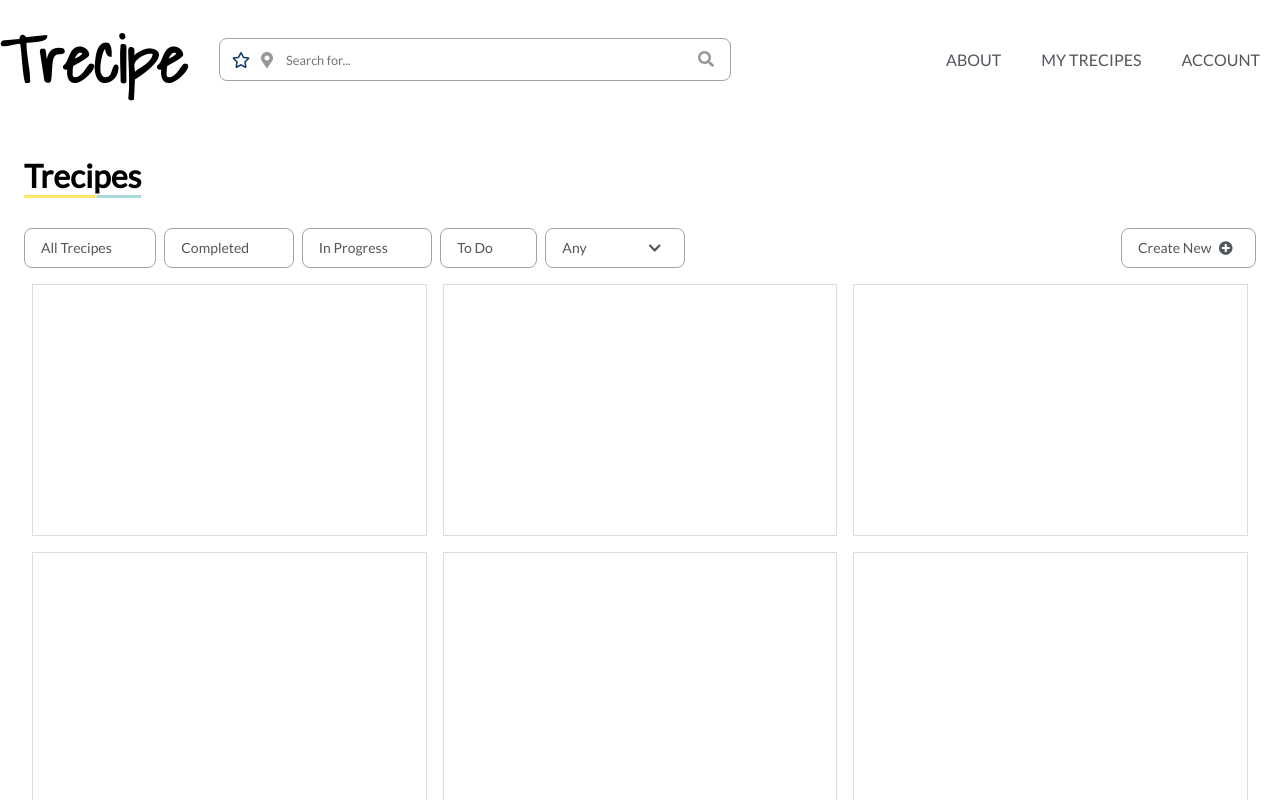
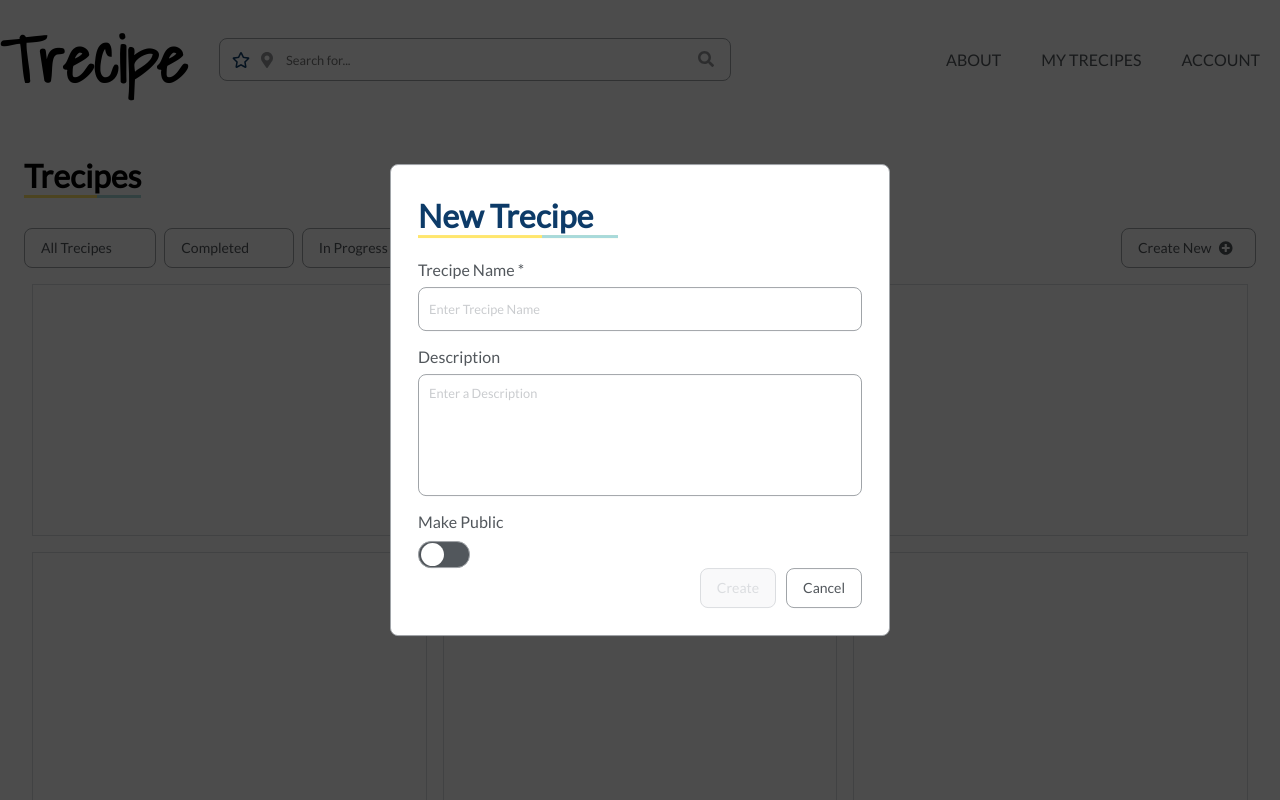
Before and after one commit to shizuko-akamoto/Trecipe, a React (Create React App) app: page / in a window 1280 px wide. Both pictures are taken after a click on the button "Create New". Shown: the top 800 px of the page. Built offline with nearby package versions, Linux system fonts and the light colour scheme.

Commit message:
* Integrate AddPopup to MyTrecipes page, implement modal and modal overlay

```diff
--- a/src/MyTercipes.tsx
+++ b/src/MyTercipes.tsx
@@ -13,18 +13,30 @@ interface MyTrecipesState {
     addPopupOpen: boolean;
 }
 
-export class MyTrecipes extends React.Component<{}, MyTrecipesState>{
+export class MyTrecipes extends React.Component<{}, MyTrecipesState> {
     private static contextFilters: string[] = ["All Trecipes", "Completed", "In Progress", "To Do"];
 
     private renderAddPopup = () => {
         this.setState({addPopupOpen: true})
     };
 
+    private closeAddPopup = (e: React.MouseEvent<HTMLElement>) => {
+        this.setState({addPopupOpen: false})
+    };
+
+    private createTrecipe = (e: React.MouseEvent<HTMLElement>, name: string, description: string) => {
+        this.closeAddPopup(e)
+    };
+
+    public readonly state: MyTrecipesState = {
+        addPopupOpen: false
+    };
+
     render() {
         return (<div>
                 <Header/>
-                <div className="body-wrapper">
-                    <body className="body">
+                <div className="content-wrapper">
+                    <div className="content">
                     <h1 className="page-title">Trecipes</h1>
                     <div className="buttons-wrapper">
                         <ul className="context-filters">
@@ -47,9 +59,13 @@ export class MyTrecipes extends React.Component<{}, MyTrecipesState>{
                             <div className="card-item" key={index}><TrecipeCard/></div>
                         ))}
                     </div>
-                    </body>
+                    {this.state.addPopupOpen && <div className="modal">
+                        <AddPopup onClose={this.closeAddPopup} onCreate={this.createTrecipe}/>
+                    </div>}
+                    {this.state.addPopupOpen && <div className="modal-overlay" onClick={this.closeAddPopup}/>}
                 </div>
                 <Footer/>
+            </div>
             </div>
         )
     }
--- a/src/components/AddPopup.tsx
+++ b/src/components/AddPopup.tsx
@@ -3,6 +3,10 @@ import "../stylesheets/addPopup.scss"
 import  { ToggleSwitch } from "./Toggle"
 import { Button } from "./Button";
 
+export interface AddPopupProps {
+    onClose: (e: React.MouseEvent<HTMLElement>) => void;
+    onCreate: (e: React.MouseEvent<HTMLElement>, name: string, description: string) => void;
+}
 
 /**
  * Add Popup state
@@ -15,9 +19,9 @@ export interface AddPopupState {
 /**
  * An Add Popup component
  */
-export class AddPopup extends React.Component<{}, AddPopupState> {
+export class AddPopup extends React.Component<AddPopupProps, AddPopupState> {
 
-    constructor(props:any){
+    constructor(props: AddPopupProps){
         super(props);
         this.createButtonRef = React.createRef();
         this.currLength = 0;
@@ -53,8 +57,9 @@ export class AddPopup extends React.Component<{}, AddPopupState> {
                         <ToggleSwitch/>
                 </label>
                 <div className='btn'>
-                    <Button text={"Create"} ref={this.createButtonRef} defaultDisabled = {true}/>
-                    <Button text = {"Cancel"}/>
+                    <Button text={"Create"} ref={this.createButtonRef} defaultDisabled={true}
+                            onClick={(e) => this.props.onCreate(e, this.state.content, "")}/>
+                    <Button text = {"Cancel"} onClick={(e) => this.props.onClose(e)}/>
                 </div>
                 </div>
             </div>
--- /dev/null
+++ b/src/reducers/index.tsx
@@ -0,0 +1 @@
+import {combineReducers} from 'redux';
--- a/src/stylesheets/MyTrecipes.scss
+++ b/src/stylesheets/MyTrecipes.scss
@@ -1,7 +1,7 @@
 @import "variables";
 @import "mixins";
 
-.body-wrapper {
+.content-wrapper {
   box-sizing: border-box;
   background-color: $tc-white;
   margin: auto auto 21.875rem;
@@ -9,7 +9,7 @@
   min-height: 100vh;
   box-shadow: 0 1.5rem 1.5rem 0 rgba(0, 0, 0, 0.08);
 
-  .body {
+  .content {
     font-family: $default-font-family;
     font-size: $default-font-size;
     max-width: 1280px;
@@ -57,3 +57,21 @@
     }
   }
 }
+
+.modal {
+  z-index: 1010;
+  position: fixed;
+  top: 50%;
+  left: 50%;
+  transform: translate(-50%, -50%);
+}
+
+.modal-overlay {
+  z-index: 1000;
+  position: fixed;
+  top: 0;
+  left: 0;
+  width: 100%;
+  height: 100%;
+  background-color: rgba(0, 0, 0, 0.7);
+}
```
